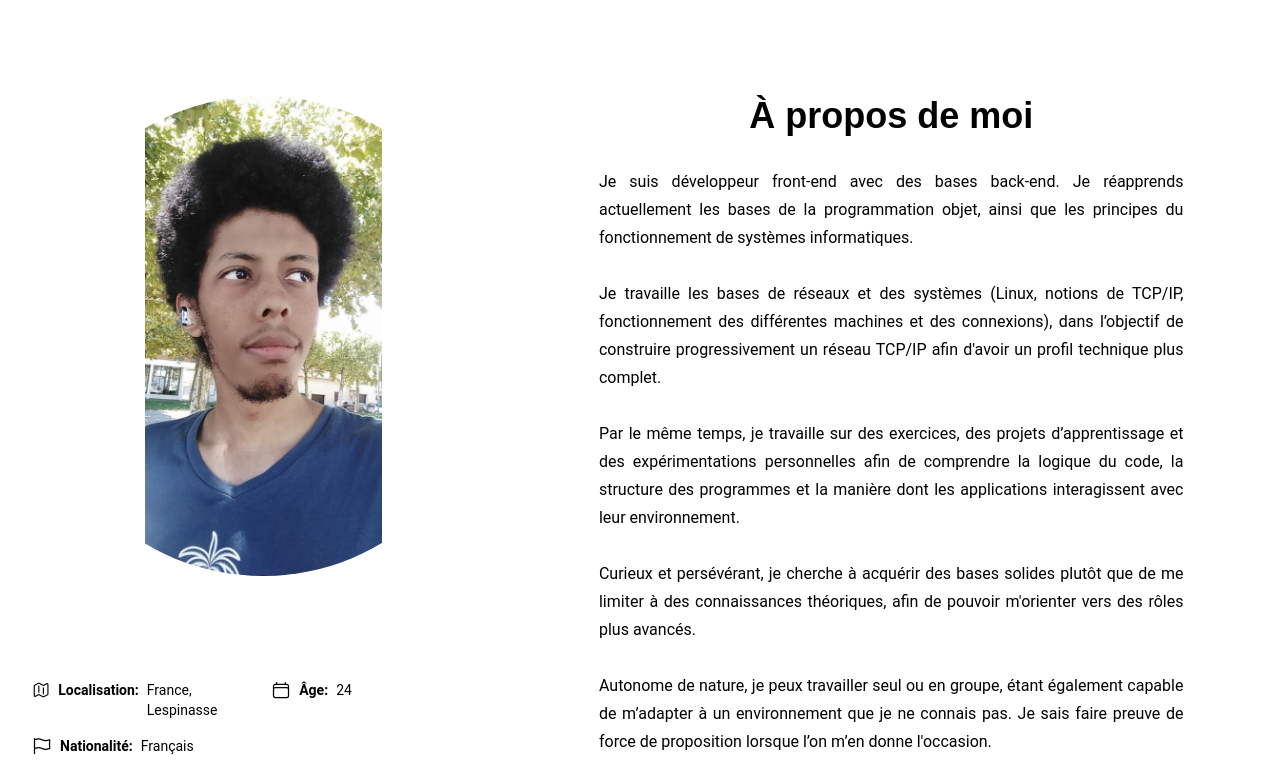
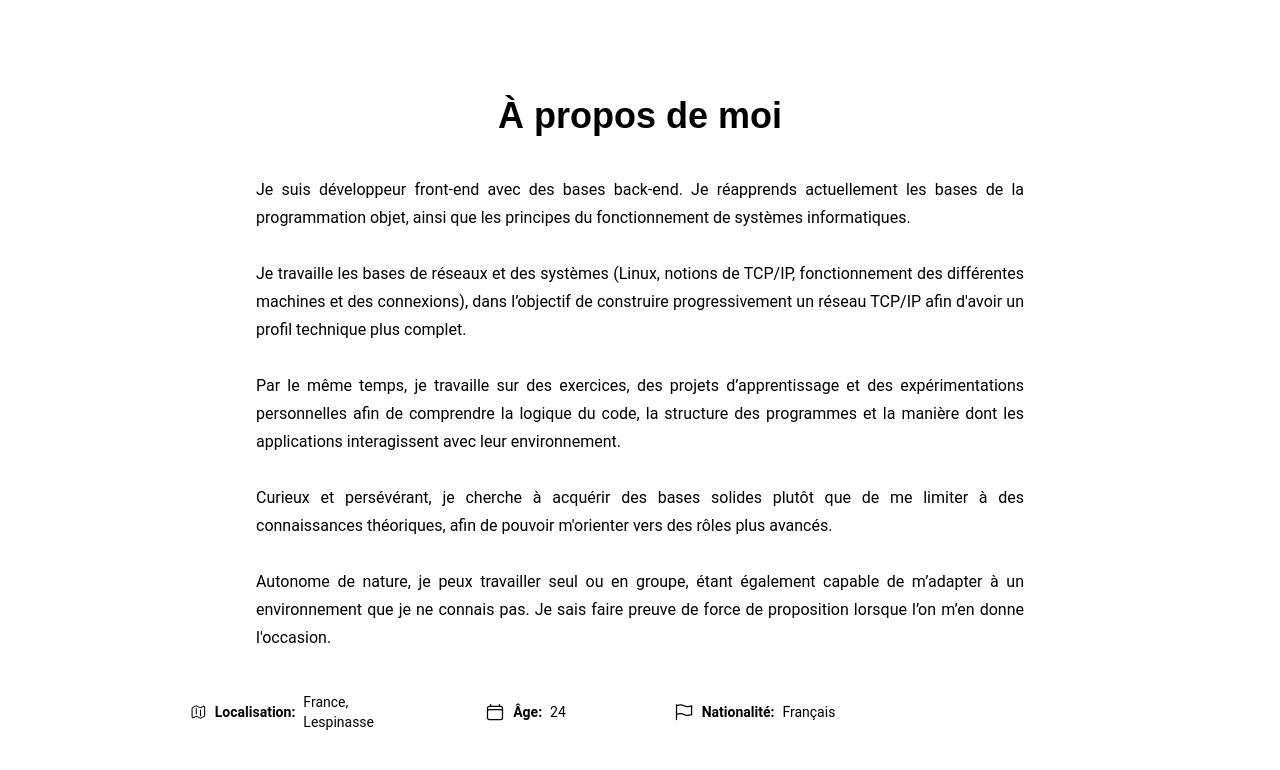
Before and after one commit to Emispheres/Dev-Portfolio, a Next.js app: page /about in a window 1280 px wide. Shown: the top 770 px of the page. Built offline with nearby package versions, Linux system fonts and the light colour scheme.

Commit message:
refactor: restructuring of the layout section

```diff
--- a/src/components/Sections/About.tsx
+++ b/src/components/Sections/About.tsx
@@ -1,5 +1,3 @@
-import classNames from 'classnames';
-import Image from 'next/image';
 import {FC, memo} from 'react';
 
 import {aboutData, SectionId} from '../../data/data';
@@ -7,32 +5,37 @@ import {useScrollAnimation} from '../../hooks/useIntersectionObserver';
 import Section from '../Layout/Section';
 
 const About: FC = memo(() => {
-  const {profileImageSrc, description, aboutItems, softSkills} = aboutData;
+  const {description, aboutItems, softSkills} = aboutData;
 
   // Animations au scroll pour différentes parties
   const {ref: titleRef, animationClass: titleAnim} = useScrollAnimation('fadeIn', 100);
-  const {ref: imageRef, animationClass: imageAnim} = useScrollAnimation('fadeInLeft', 200);
-  const {ref: descRef, animationClass: descAnim} = useScrollAnimation('fadeInRight', 300);
-  const {ref: skillsRef, animationClass: skillsAnim} = useScrollAnimation('fadeIn', 100);
+  const {ref: descRef, animationClass: descAnim} = useScrollAnimation('fadeIn', 200);
+  const {ref: infoRef, animationClass: infoAnim} = useScrollAnimation('fadeIn', 300);
+  const {ref: skillsRef, animationClass: skillsAnim} = useScrollAnimation('fadeIn', 400);
 
   return (
-    <Section className="bg-white " sectionId={SectionId.About} maxWidth="max-w-[1260px]">
-      {/* Wrapper pour la grille et les skills */}
-      <div className="flex flex-col gap-y-12">
-        {/* Grille principale: image + contenu (profil + infos) */}
-        <div className={classNames('grid grid-cols-1 gap-x-10', {'md:grid-cols-5': !!profileImageSrc})}>
-        {!!profileImageSrc && (
-          <div ref={imageRef} className={`col-span-1 md:col-span-2 flex flex-col justify-between ${imageAnim}`}>
-            {/* Image */}
-            <div className="flex justify-center">
-              <div className="relative h-32 w-32 rounded-md overflow-hidden md:h-[30rem] md:w-[30rem] transition-transform duration-500 hover:scale-[1.02]">
-                <Image alt="about-me-image" className="h-full w-full object-contain  rounded-full" src={profileImageSrc} />
-              </div>
-            </div>
-            {/* Infos sous l'image */}
-            <ul className="grid grid-cols-1 gap-4 sm:grid-cols-2 mt-8" style={{fontFamily: 'Roboto, sans-serif'}}>
+    <Section className="bg-white" sectionId={SectionId.About} maxWidth="max-w-[900px]">
+      {/* Wrapper pour le contenu centré */}
+      <div className="flex flex-col gap-y-10">
+        {/* Titre */}
+        <h2 ref={titleRef} className={`text-4xl font-bold text-center text-black ${titleAnim}`} style={{fontFamily: '"Noto SD 500", Arial, sans-serif'}}>
+          À propos de moi
+        </h2>
+
+        {/* Description principale */}
+        <div ref={descRef} className={`flex flex-col gap-y-6 ${descAnim}`}>
+          <p className="prose prose-sm text-black text-justify sm:prose-base whitespace-pre-wrap mx-auto max-w-3xl"
+            style={{fontFamily: '"Roboto", sans-serif'}}>
+            {description}
+          </p>
+        </div>
+
+        {/* Infos personnelles */}
+        {aboutItems && aboutItems.length > 0 && (
+          <div ref={infoRef} className={`${infoAnim}`}>
+            <ul className="grid grid-cols-1 gap-4 sm:grid-cols-2 md:grid-cols-4 justify-items-center" style={{fontFamily: 'Roboto, sans-serif'}}>
               {aboutItems.map(({label, text, Icon}, idx) => (
-                <li className="col-span-1 flex items-start gap-x-2 transition-all duration-300 hover:translate-x-1" key={idx}>
+                <li className="flex items-center gap-x-2 transition-all duration-300 hover:translate-x-1" key={idx}>
                   {Icon && <Icon className="h-5 w-5 text-black transition-colors duration-300 hover:text-orange-600" />}
                   <span className="text-sm font-bold text-black">{label}:</span>
                   <span className="text-sm text-black">{text}</span>
@@ -41,17 +44,6 @@ const About: FC = memo(() => {
             </ul>
           </div>
         )}
-
-          {/* Boîte de description*/}
-          <div ref={descRef} className={classNames(`col-span-1 flex flex-col gap-y-6 ${descAnim}`, {'md:col-span-3': !!profileImageSrc})}>
-            <div className="flex flex-col gap-y-2">
-              {/* Description principale */}
-              <h2 ref={titleRef} className={`text-4xl font-bold self-center text-black mb-6 ${titleAnim}`} style={{fontFamily: '"Noto SD 500", Arial, sans-serif'}}>À propos de moi</h2>
-              <p className="prose prose-sm text-black self-center text-justify sm:prose-base whitespace-pre-wrap"
-              style={{fontFamily: '"Roboto", sans-serif'}}>{description}</p>
-            </div>
-          </div>
-        </div>
 
         {/* Section Savoir-faire */}
         {softSkills && softSkills.length > 0 && (
```
